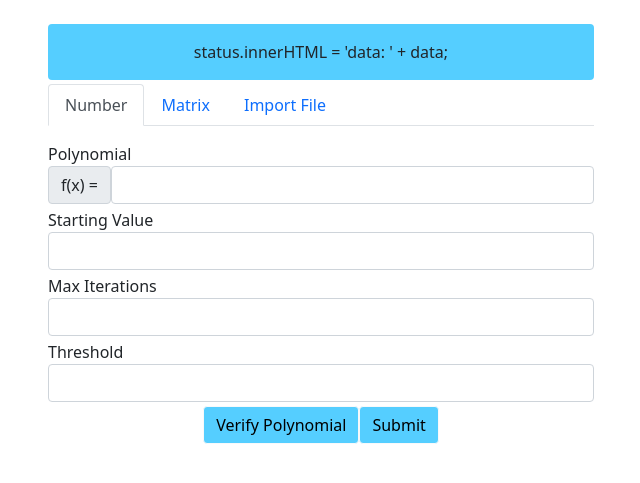
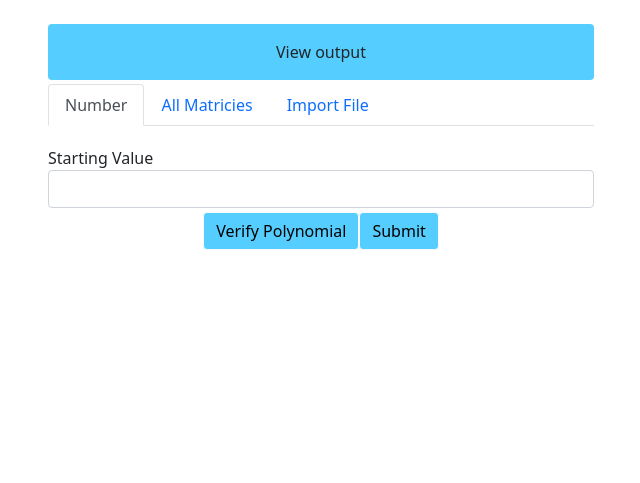
Before and after one commit to timbaginski/Matrix-Dynamics-Explorer-Murray-Baginski, a Django app: page /output/ in a window 1280 px wide. Shown: the part 56-539 px from the top of the page, without its empty margins (319-959 px from the left). Run offline with Django 4.2, Linux system fonts and the light colour scheme.

Commit message:
Polished output

```diff
--- a/main/templates/output.html
+++ b/main/templates/output.html
@@ -51,6 +51,7 @@
           const cols = matrix[0].length;
           // Create a new HTML table for the matrix
           const matrixTable = document.createElement('table');
+          matrixTable.style.tableLayout = 'fixed'; // set table layout to fixed
           // Loop through each row of the matrix
           for (let r = 0; r < rows; r++) {
             // Create a new HTML row for the matrix row
@@ -58,13 +59,13 @@
             for (let c = 0; c < cols; c++) {
               const cell = document.createElement('td');
               cell.innerText = matrix[r][c];
-              cell.style.whiteSpace = "wrap";
+              cell.style.whiteSpace = 'wrap';
               row.appendChild(cell);
             }
             const title = document.createElement('td');
-            title.innerText = "Iteration " + r.toString() + " : "
-            title.style.whiteSpace = "nowrap";
-            matrixTable.appendChild(title);
+            title.innerText = 'Iteration ' + r.toString() + ' : ';
+            title.style.whiteSpace = 'nowrap';
+            row.insertBefore(title, row.firstChild); // insert title at the beginning of the row
             matrixTable.appendChild(row);
           }
           matrixTable.style.border = '1px solid black';
@@ -196,7 +197,7 @@
     <div class="row">
         <div class="col-xl-6 col-md-8 col-sm-10 offset-xl-3 offset-md-2 offset-sm-1 text-center">
             <div class="mt-4 mb-1 p-3 bg-light rounded">
-                status.innerHTML = 'data: ' + data;</h1>
+                View output</h1>
             </div>
         </div>
     </div>
@@ -208,7 +209,7 @@
                       <a class="nav-link active" aria-current="page" onclick="return clickNumber();" data-bs-toggle="tab" data-bs-target="#number">Number</a>
                     </li>
                     <li class="nav-item" role="presentation">
-                      <a class="nav-link" onclick="return clickMatrix();" data-bs-toggle="tab" data-bs-target="#matrix">Matrix</a>
+                      <a class="nav-link" onclick="return clickMatrix();" data-bs-toggle="tab" data-bs-target="#matrix">All Matricies</a>
                     </li>
                     <li class="nav-item" role="presentation">
                       <a class="nav-link" onclick="return clickCsv();" data-bs-toggle="tab" data-bs-target="#csv">Import File</a>
@@ -222,11 +223,6 @@
                         </div>
                     </div>
                 </div>
-                <label for="polynomial">Polynomial</label>
-                <div class="form-group d-flex">
-                    <span class="input-group-text" id="polyPrefix">f(x) =</span>
-                    <input type="text" class="form-control" id="polynomial" name="polynomial" aria-describedby="polyPrefix">
-                </div>
                 <small id="usernametext" class="form-text error" style="color: #D30000;"></small>
                 <div class="form-group mt-1">
                     <div class="tab-content" id="myTabContent">
@@ -238,19 +234,11 @@
                     <div class="tab-content" id="myTabContent">
                         <div class="tab-pane fade" id="matrix" role="tabpanel" aria-labelledby="matrix-tab">
                             <div id="matInput">
-                                <table id="matrix-table"></table>
+                                <table id="matrix-table" style="max-height: 200px; overflow-y: scroll;  overflow-x: auto; width: 100%; table-layout: fixed;";></table>
 
                             </div>
                         </div>
                     </div>
-                </div>
-                <div class="form-group mt-1">
-                    <label for="maxIter">Max Iterations</label>
-                    <input type="number" class="form-control" id="maxIter" name="maxIter">
-                </div>
-                <div class="form-group mt-1">
-                    <label for="threshold">Threshold</label>
-                    <input type="number" step="0.01" class="form-control" id="threshold" name="threshold">
                 </div>
                 <div class="d-flex justify-content-center mt-1">
                     <button type="button" class="btn btn-light" onclick="verifyPoly();">Verify Polynomial</button>
```
Also changed, not shown: db.sqlite3.
